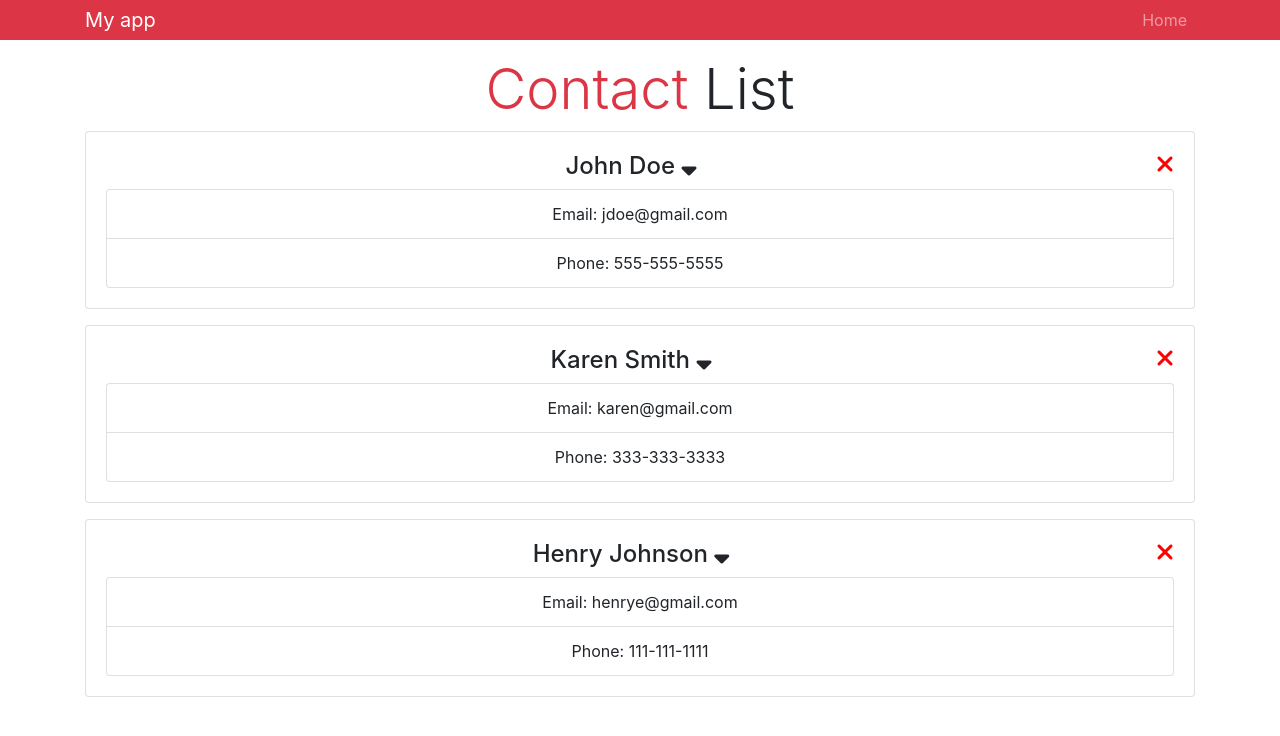
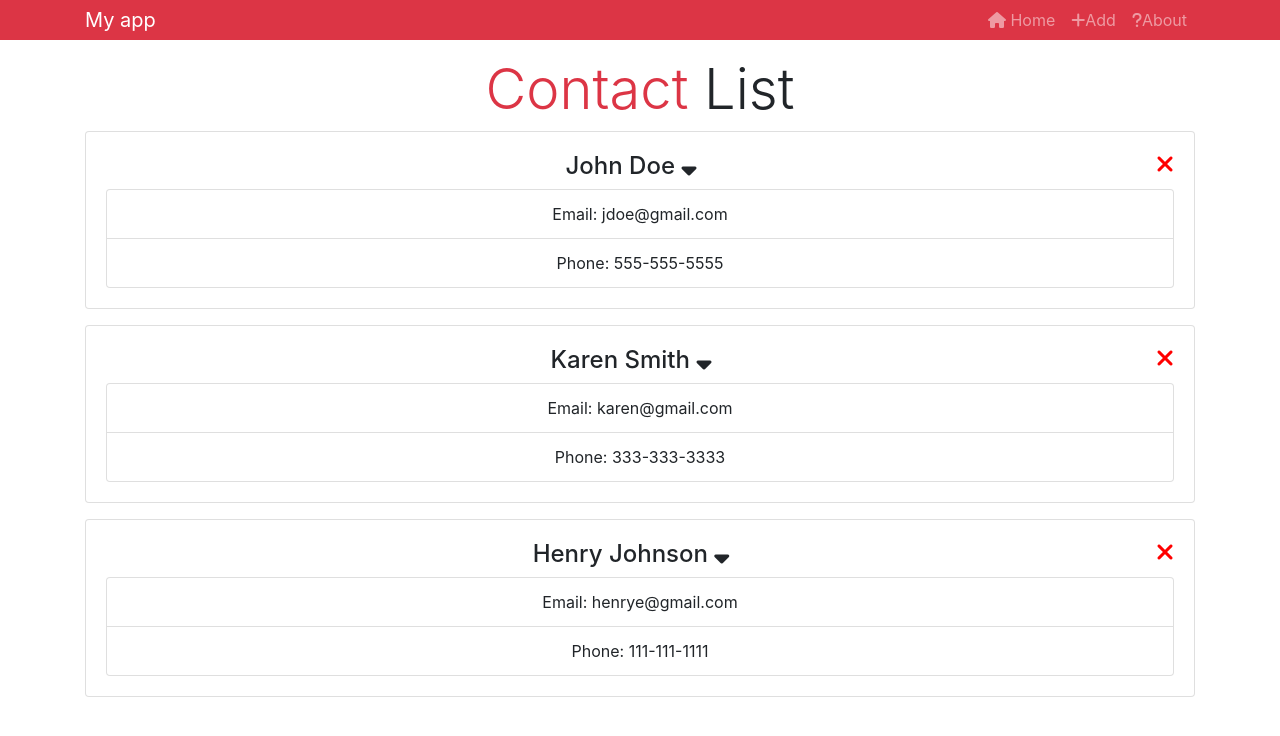
Before and after one commit to mcontoor/Contact-Manager, a React (Create React App) app: page / in a window 1280 px wide. Shown: the top 736 px of the page. Built offline with nearby package versions, Linux system fonts and the light colour scheme.

Commit message:
add page not found component

```diff
--- a/src/App.js
+++ b/src/App.js
@@ -4,6 +4,7 @@
 import Header from "./components/layout/Header";
 import AddContact from "./components/contacts/AddContact";
 import About from "./components/pages/About";
+import NotFound from "./components/pages/NotFound";
 
 import { Provider } from "./context";
 
@@ -21,6 +22,8 @@
               <Route exact path="/" component={Contacts} />
               <Route exact path="/add" component={AddContact} />
               <Route exact path="/about" component={About} />
+              <Route exact path="/about/:id" component={About} />
+              <Route component={NotFound} />
             </Switch>
           </div>
         </div>
--- a/src/components/layout/Header.js
+++ b/src/components/layout/Header.js
@@ -1,5 +1,6 @@
 import React from "react";
 import PropTypes from "prop-types";
+import { Link } from "react-router-dom";
 
 const Header = props => {
   const { branding } = props;
@@ -12,9 +13,21 @@
         <div>
           <ul className="navbar-nav mr-auto">
             <li className="nav-item">
-              <a href="/" className="nav-link">
-                Home
-              </a>
+              <Link to="/" className="nav-link">
+                <i className="fas fa-home" /> Home
+              </Link>
+            </li>
+            <li className="nav-item">
+              <Link to="/add" className="nav-link">
+                <i className="fas fa-plus" />
+                Add
+              </Link>
+            </li>
+            <li className="nav-item">
+              <Link to="/about" className="nav-link">
+                <i className="fas fa-question" />
+                About
+              </Link>
             </li>
           </ul>
         </div>
--- a/src/components/pages/About.js
+++ b/src/components/pages/About.js
@@ -3,7 +3,7 @@
 export default function About() {
   return (
     <div>
-      <h1 className="display-4">About Contact Manager</h1>
+      <h1 className="display-4">{this.props.match.params.id}</h1>
       <p className="lead">Simple app to manage contacts</p>
       <p className="text-secondary">Version 1.0.0</p>
     </div>
--- /dev/null
+++ b/src/components/pages/NotFound.js
@@ -0,0 +1,12 @@
+import React from "react";
+
+export default function NotFound() {
+  return (
+    <div>
+      <h1 className="display-4">
+        <span className="text-danger">404</span> Page Not Found
+      </h1>
+      <p className="lead">Sorry. That page does not exist</p>
+    </div>
+  );
+}
```
